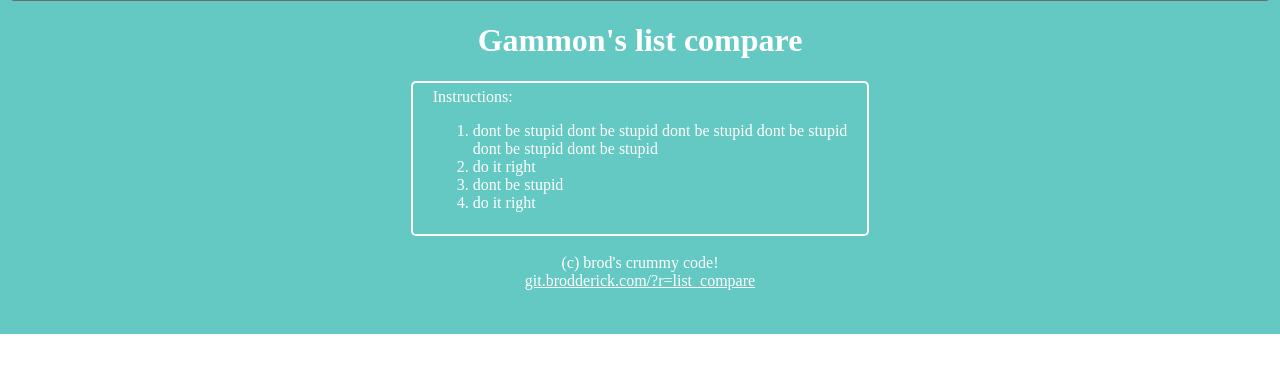
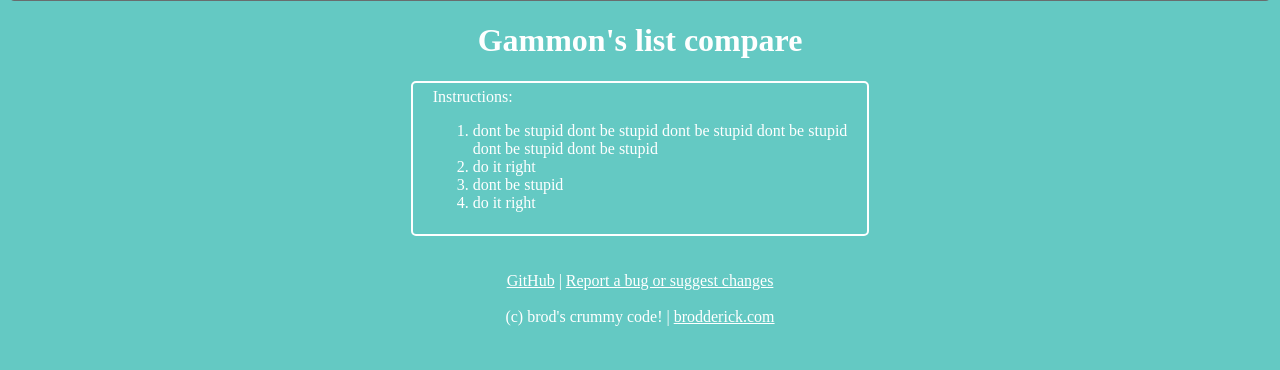
Before and after one commit to brodderickrodriguez/list-compare, a Flask app: page / in a window 1280 px wide. Shown: the part 1147-1517 px from the top of the page. Before the commit the page ends 1481 px from the top, so only its background shows below. Run offline with Flask 2, Linux system fonts and the light colour scheme.

Commit message:
added link to report issues

```diff
--- a/templates/index.html
+++ b/templates/index.html
@@ -56,10 +56,12 @@
                 <li>do it right</li>
             </ol>
         </div>
+        <br><br><br>
+        <a href="https://git.brodderick.com/?r=list_compare">GitHub</a>
+        <h7>|</h7>
+        <a href="https://github.com/brodderickrodriguez/list-compare/issues">Report a bug or suggest changes</a>
         <br><br>
-        <h7>(c) brod's crummy code!</h7>
-        <br>
-        <a href="https://git.brodderick.com/?r=list_compare">git.brodderick.com/?r=list_compare</a>
+        <h7>(c) brod's crummy code! | <a href="https://brodderick.com">brodderick.com</a> </h7>
         <br><br><br>
     </footer>
 </html>
```
